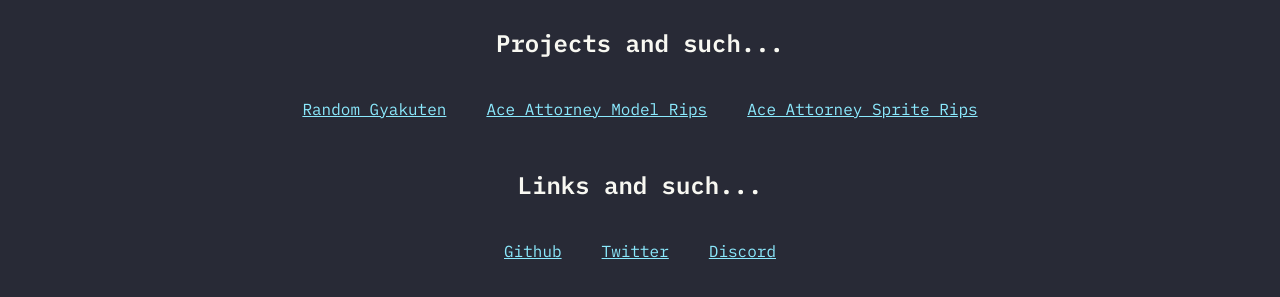
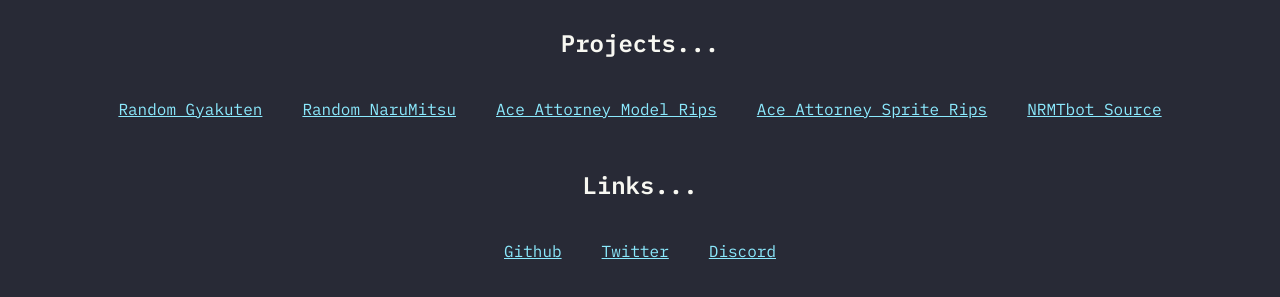
Before and after one commit to gothzag/gothzag.github.io, a plain HTML site: page index.html in a window 1280 px wide. Shown: the part 65-362 px from the top of the page. Drawn offline with nearby package versions, Linux system fonts and the light colour scheme.

Commit message:
Update index.html

```diff
--- a/index.html
+++ b/index.html
@@ -64,7 +64,7 @@
   <script src="https://cdn.jsdelivr.net/npm/typed.js@2.0.12"></script>
   <script>
     var typed = new Typed(".auto-type", {
-      strings: ["Wytchbolt.", "Celestine.", "Cel.", "Cel!"],
+      strings: ["Wytchbolt.", "Célestine.", "Cél.", "Cél!"],
       typeSpeed: 150,
       backSpeed: 150,
       loop: false
@@ -72,14 +72,17 @@
   </script>
 
   <main>
-    <h2>Projects and such...</h2>
+    <h2>Projects...</h2>
     <div class="flex-container">
       <div><a href="https://wytchbolt.github.io/random-gyakuten/">Random Gyakuten</a></div>
+      <div><a href="https://wytchbolt.github.io/random-nrmt/">Random NaruMitsu</a></div>
       <div><a href="https://wytchbolt.github.io/AAModelRips/BlendFilesIndex.html">Ace Attorney Model Rips</a></div>
       <div><a href="https://wytchbolt.github.io/SpriteRips/SpriteRipsIndex.html">Ace Attorney Sprite Rips</a></div>
+      <div><a href="https://wytchbolt.s3.us-east-2.amazonaws.com/nrmtbot.txt">NRMTbot Source</a></div>
+
   </main>
   <main>
-    <h2>Links and such...</h2>
+    <h2>Links...</h2>
     <div class="flex-container">
       <div><a href="https://github.com/wytchbolt">Github</a></div>
       <div><a href="https://twitter.com/edgeworthdono">Twitter</a></div>
```
